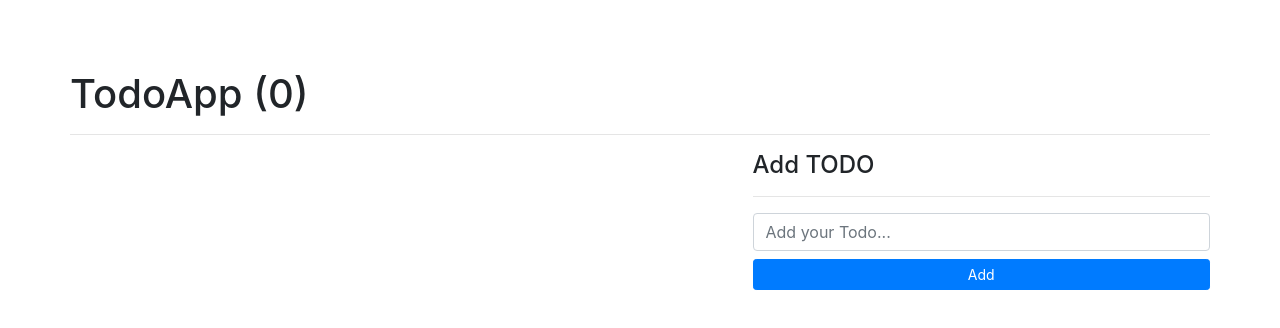
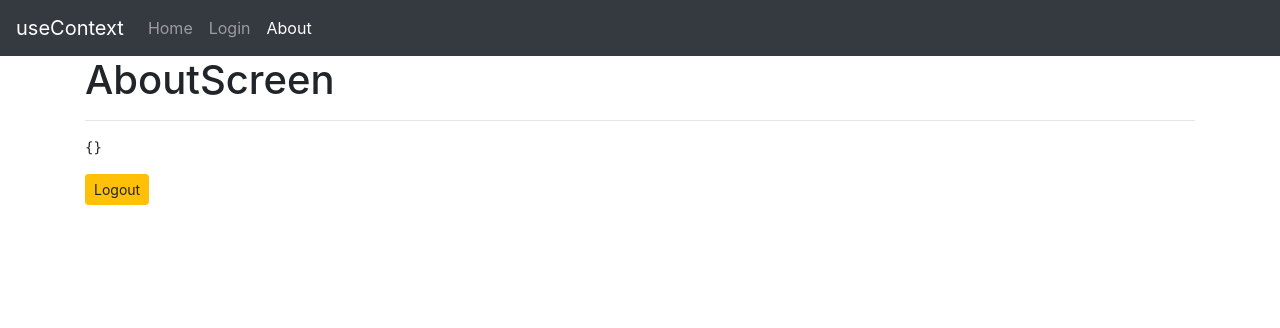
Before and after one commit to alejandrolgarcia/react-hooks-basicos, a React app: page /about in a window 1280 px wide. Built offline with nearby package versions, Linux system fonts and the light colour scheme.

Commit message:
useContext

```diff
--- a/package.json
+++ b/package.json
@@ -8,6 +8,7 @@
     "@testing-library/user-event": "^12.2.2",
     "react": "^17.0.1",
     "react-dom": "^17.0.1",
+    "react-router-dom": "^5.2.0",
     "react-scripts": "4.0.0",
     "web-vitals": "^0.2.4"
   },
--- a/public/index.html
+++ b/public/index.html
@@ -20,6 +20,8 @@
 <body>
     <noscript>You need to enable JavaScript to run this app.</noscript>
     <div id="root"></div>
+    <script src="https://code.jquery.com/jquery-3.5.1.slim.min.js" integrity="sha384-DfXdz2htPH0lsSSs5nCTpuj/zy4C+OGpamoFVy38MVBnE+IbbVYUew+OrCXaRkfj" crossorigin="anonymous"></script>
+    <script src="https://cdn.jsdelivr.net/npm/bootstrap@4.5.3/dist/js/bootstrap.bundle.min.js" integrity="sha384-ho+j7jyWK8fNQe+A12Hb8AhRq26LrZ/JpcUGGOn+Y7RsweNrtN/tE3MoK7ZeZDyx" crossorigin="anonymous"></script>
 
 </body>
 
--- a/src/components/08-useReducer/TodoAdd.js
+++ b/src/components/08-useReducer/TodoAdd.js
@@ -1,5 +1,3 @@
-
-
 import React from 'react';
 import { useForm } from '../../hooks/useForm';
 
--- a/src/components/08-useReducer/todoReducer.js
+++ b/src/components/08-useReducer/todoReducer.js
@@ -1,4 +1,3 @@
-
 export const todoReducer = ( state = [], action ) => {
 
     switch ( action.type ) {
@@ -33,5 +32,4 @@ export const todoReducer = ( state = [], action ) => {
         default:
             return state;
     }
-
 }
--- /dev/null
+++ b/src/components/09-useContext/AboutScreen.js
@@ -0,0 +1,29 @@
+import React, { useContext } from 'react'
+import { UserContext } from './UserContext'
+
+export const AboutScreen = () => {
+
+    const { user, setUser } = useContext( UserContext );
+
+    const handleClick = () => {
+        setUser( {} );
+    }
+
+    return (
+        <div>
+            <h1>AboutScreen</h1>
+            <hr />
+
+            <pre>
+                { JSON.stringify( user, null, 3) }
+            </pre>
+
+            <button
+                className="btn btn-warning btn-sm"
+                onClick={ handleClick }
+            >
+                Logout
+            </button>
+        </div>
+    )
+}
--- /dev/null
+++ b/src/components/09-useContext/AppRouter.js
@@ -0,0 +1,29 @@
+import React from "react";
+import {
+  BrowserRouter as Router,
+  Switch,
+  Route,
+} from "react-router-dom";
+
+import { AboutScreen } from './AboutScreen';
+import { HomeSreen } from './HomeSreen';
+import { LoginScreen } from './LoginScreen';
+import { NavBar } from './NavBar';
+
+export const AppRouter = () => {
+    return (
+        <Router>
+            <div>
+                <NavBar />
+                <div className="container">
+                    <Switch>
+                        <Route exact path="/" component={ HomeSreen } />
+                        <Route exact path="/about" component={ AboutScreen } />
+                        <Route exact path="/login" component={ LoginScreen } />
+                    </Switch>
+                </div>
+
+            </div>
+        </Router>
+    )
+}
--- /dev/null
+++ b/src/components/09-useContext/HomeSreen.js
@@ -0,0 +1,19 @@
+import React, { useContext } from 'react';
+import { UserContext } from './UserContext';
+
+export const HomeSreen = () => {
+
+    const { user } = useContext( UserContext );
+    console.log( user );
+
+    return (
+        <div>
+            <h1>HomeScreen</h1>
+            <hr />
+
+            <pre>
+                { JSON.stringify(user, null, 3) }
+            </pre>
+        </div>
+    )
+}
--- /dev/null
+++ b/src/components/09-useContext/LoginScreen.js
@@ -0,0 +1,27 @@
+import React, { useContext } from 'react';
+import { UserContext } from './UserContext';
+
+
+export const LoginScreen = () => {
+
+    const { setUser } = useContext( UserContext );
+
+    const user = {
+        id: new Date().getTime(),
+        name: 'Alejandro'
+    }
+
+    return (
+        <div>
+            <h1>LoginScreen</h1>
+            <hr />
+
+            <button
+                className="btn btn-primary btn-sm"
+                onClick={ () => setUser( user ) }
+            >
+                Login
+            </button>
+        </div>
+    )
+}
--- /dev/null
+++ b/src/components/09-useContext/MainApp.js
@@ -0,0 +1,17 @@
+import React, { useState } from 'react'
+import { AppRouter } from './AppRouter'
+import { UserContext } from './UserContext'
+
+export const MainApp = () => {
+
+    const [user, setUser] = useState({});
+
+    return (
+        <UserContext.Provider value={{
+            user,
+            setUser,
+        }}>
+            <AppRouter />
+        </UserContext.Provider>
+    )
+}
--- /dev/null
+++ b/src/components/09-useContext/NavBar.js
@@ -0,0 +1,20 @@
+import React from 'react';
+import { Link, NavLink } from 'react-router-dom';
+
+export const NavBar = () => {
+    return (
+        <nav className="navbar navbar-expand-sm navbar-dark bg-dark">
+            <Link className="navbar-brand" to="/">useContext</Link>
+            <button className="navbar-toggler" type="button" data-toggle="collapse" data-target="#navbarNavAltMarkup" aria-controls="navbarNavAltMarkup" aria-expanded="false" aria-label="Toggle navigation">
+                <span className="navbar-toggler-icon"></span>
+            </button>
+            <div className="collapse navbar-collapse" id="navbarNavAltMarkup">
+                <div className="navbar-nav">
+                    <NavLink exact activeClassName="active" className="nav-link" to="/">Home</NavLink>
+                    <NavLink exact activeClassName="active" className="nav-link" to="/login">Login</NavLink>
+                    <NavLink exact activeClassName="active" className="nav-link" to="/about">About</NavLink>
+                </div>
+            </div>
+        </nav>
+    )
+}
--- /dev/null
+++ b/src/components/09-useContext/UserContext.js
@@ -0,0 +1,4 @@
+
+import { createContext } from 'react';
+
+export const UserContext = createContext(null);
--- a/src/index.js
+++ b/src/index.js
@@ -1,7 +1,8 @@
 import React from 'react';
 import ReactDOM from 'react-dom';
 
-import { TodoApp } from './components/08-useReducer/TodoApp';
+import { MainApp } from './components/09-useContext/MainApp';
+// import { TodoApp } from './components/08-useReducer/TodoApp';
 // import { Padre } from './components/07-tarea-memo/Padre';
 // import { CallbackHook } from './components/06-memos/CallbackHook';
 // import { MemoHook } from './components/06-memos/MemoHook';
@@ -17,7 +18,7 @@ import { TodoApp } from './components/08-useReducer/TodoApp';
 // import { FormWithCustomHook } from './components/02-useEffect/FormWithCustomHook';
 // import { Message } from './components/02-useEffect/Message';
 
-import './index.css';
+// import './index.css';
 
 ReactDOM.render(
     // <App />,
@@ -34,6 +35,7 @@ ReactDOM.render(
     // <MemoHook />,
     // <CallbackHook />,
     // <Padre />,
-    <TodoApp />,
+    // <TodoApp />,
+    <MainApp />,
   document.getElementById('root')
 );
```
Also changed, not shown: 1 other file.
